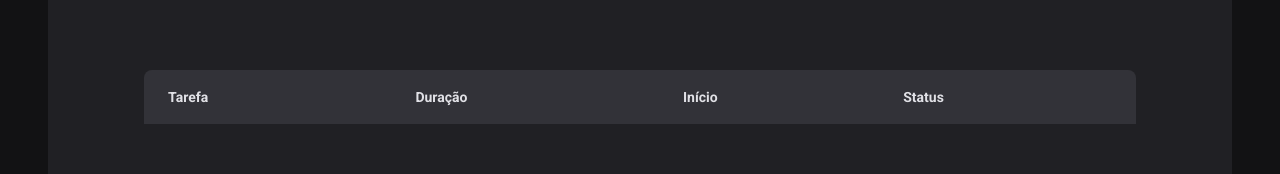
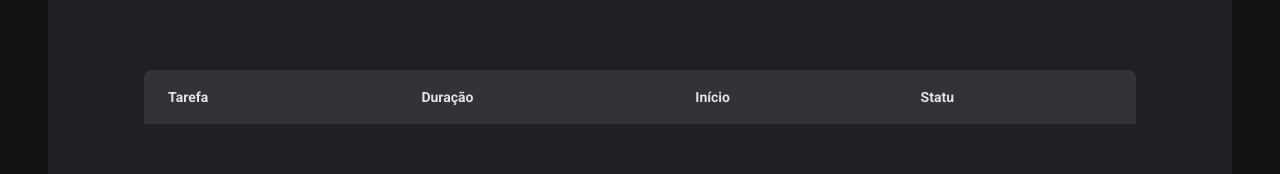
Before and after one commit to ElisioWander/Ignite-timer, a React (Vite) app: page /history in a window 1280 px wide. Shown: the part 186-360 px from the top of the page. Built offline with nearby package versions, Linux system fonts and the light colour scheme.

Commit message:
bug history page

```diff
--- a/src/pages/History/index.tsx
+++ b/src/pages/History/index.tsx
@@ -29,7 +29,7 @@ export function History() {
               <th>Tarefa</th>
               <th>Duração</th>
               <th>Início</th>
-              <th>Status</th>
+              <th>Statu</th>
             </tr>
           </thead>
           <tbody>
```
